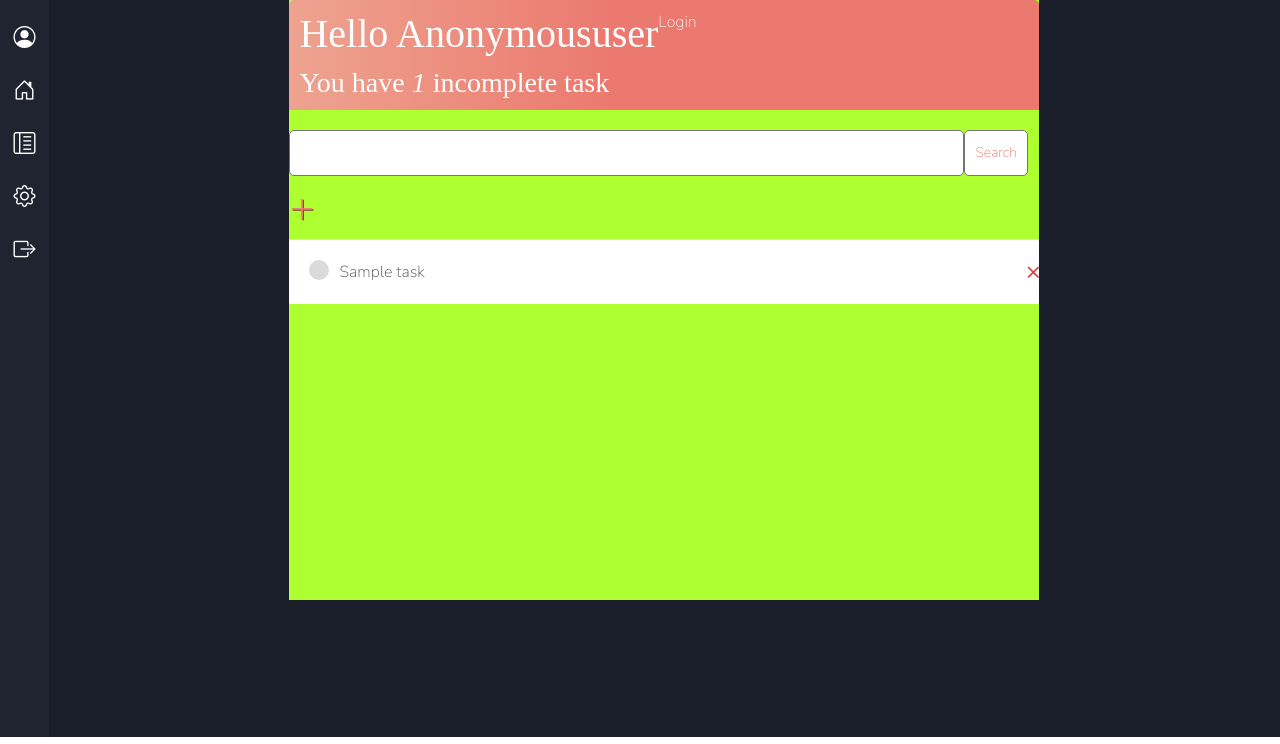
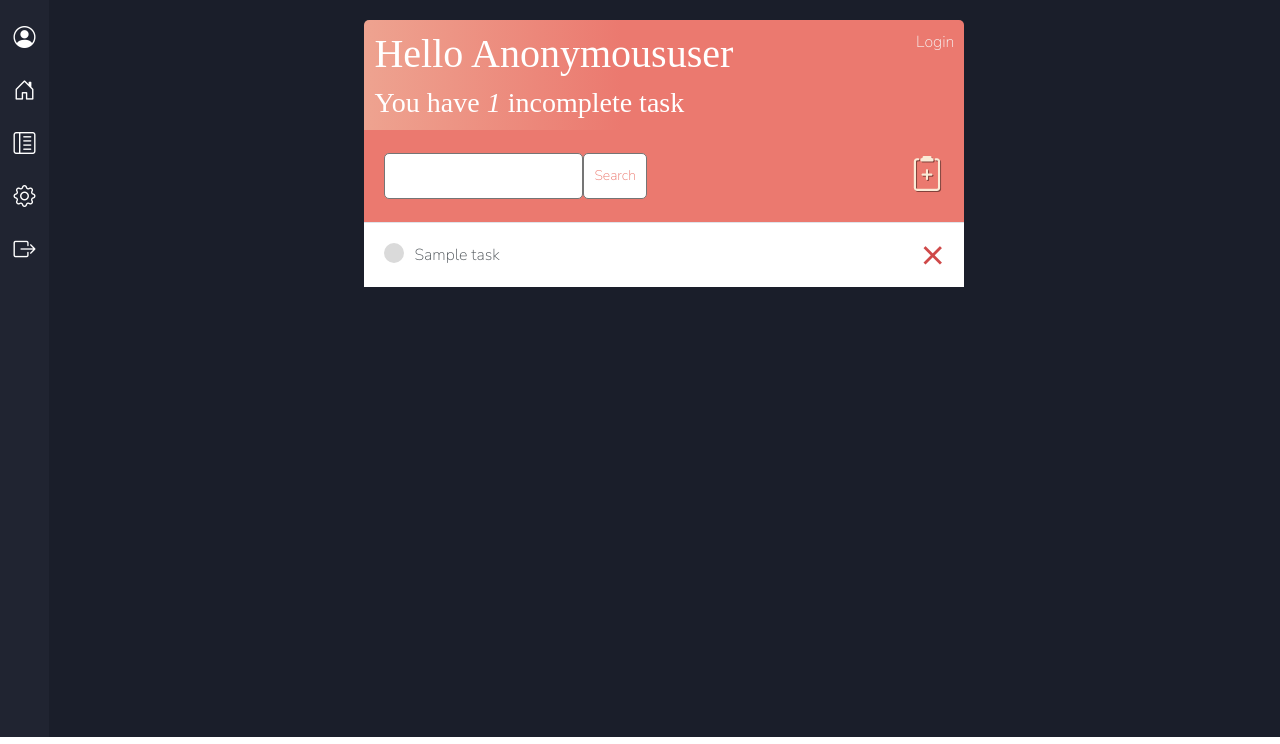
Before and after one commit to jlguz/JohnDash23, a Django app: template todo/templates/todo/task_list.html in a window 1280 px wide. Shown: the part 56-800 px from the top of the page. Run offline with Django 3.2, Linux system fonts and the light colour scheme; the template is opened without the code that fills it: most values are stand-ins (such as "Sample title", 1, 10 or a date in 2020).

Commit message:
terminado 90% todo

```diff
--- a/home/templates/home/index.html
+++ b/home/templates/home/index.html
@@ -47,7 +47,6 @@
             </div>
 
         </div>
-
     {% else %}
         <a class="icon1" href="{% url 'login' %}"><i class="bi bi-box-arrow-right icon"></i>
     {% endif %}
--- a/static/css/css/styles.css
+++ b/static/css/css/styles.css
@@ -53,6 +53,7 @@
     flex-direction: row;
     justify-content: space-evenly;
     /*align-content: space-around;*/
+    align-items: flex-start;
     width: 1480px;
     padding: 20px;
 
--- a/static/css/css/todo.css
+++ b/static/css/css/todo.css
@@ -1,11 +1,24 @@
-.contant{
+.app-wrapper {
     font-family: 'Nunito Sans', sans-serif;
-    width: 750px;
+    margin-top: 20px;
+    width: 600px;
     height: 600px;
+}
 
+.taskform-wrapper {
+    font-family: 'Nunito Sans', sans-serif;
+    margin-top: 20px;
+    width: 600px;
+    height: 600px;
+    background-color: white;
+}
 
-    background-color: greenyellow;
-
+.delete-wrapper {
+    font-family: 'Nunito Sans', sans-serif;
+    margin-top: 20px;
+    width: 600px;
+    height: 200px;
+    background-color: white;
 }
 
 h1,
@@ -24,6 +37,7 @@ p {
 
 .header-bar {
     display: flex;
+    justify-content: space-between;
     color: #ffffff;
     padding: 10px;
     border-radius: 5px 5px 0 0;
@@ -36,12 +50,14 @@ p {
 }
 
 .task-wrapper {
+
     display: flex;
     align-items: center;
     justify-content: space-between;
     background-color: #fff;
     border-top: 1px solid #dfe4ea;
-    overflow: hidden;
+    overflow: scroll;
+
 }
 
 .task-title {
@@ -73,24 +89,28 @@ p {
     text-decoration: none;
     font-weight: 900;
     color: #cf4949;
-    font-size: 22px;
+    font-size: 35px;
     line-height: 0;
-    padding: 20px 0px;
+    padding: 20px 22px;
 }
 
-#add-link {
-    color: #EB796F;
+.add-link {
+    color: antiquewhite;
     text-decoration: none;
-    font-size: 42px;
+    font-size: 35px;
     text-shadow: 1px 1px #81413b;
 }
 
-#search-add-wrapper {
+.search-add-wrapper {
     display: flex;
     justify-content: space-between;
     align-items: center;
     padding: 20px;
-    background-color: blueviolet;
+    background-color: #EB796F;
+}
+
+.task-items-wrapper{
+    height: 410px;
 }
 
 input[type=text],
--- a/todo/templates/todo/task_list.html
+++ b/todo/templates/todo/task_list.html
@@ -2,9 +2,9 @@
 
 {% block content %}
 
-    <div class="contant overflow-auto">
+<div class="app-wrapper">
 
-            <div class="header-bar sticky-top">
+    <div class="header-bar">
             <div>
                 <h1>Hello {{request.user|title}}</h1>
                 <h3 style="margin:0">You have <i>{{count}}</i> incomplete task{{ count|pluralize:"s"}}</h3>
@@ -19,16 +19,16 @@
     </div>
 
     <div class="search-add-wrapper">
-                    <form action="" method="GET" style="margin-top: 20px; display: flex;">
+
+        <form action="" method="GET" style="display: flex;">
             <input type="text" value="{{search_input}}" name="search-area">
             <input class="button" type="submit" value="Search">
         </form>
-                    <a id="add-link" href="{% url 'create_task' %}">&#x2b;</a>
+        <a class="add-link" href="{% url 'create_task' %}"><i class="bi bi-clipboard2-plus"></i></a>
+
     </div>
 
-
-
-            <div class="task-items-wrapper">
+    <div class="task-items-wrapper overflow-auto">
         {% for task in tasks %}
         <div class="task-wrapper">
             {% if task.complete %}
@@ -47,7 +47,7 @@
         </div>
         <div>
             {% empty %}
-                    <h3>no Items in list</h3>
+            <h3 style="color: antiquewhite;">No Items found </h3>
         </div>
         {% endfor %}
     </div>
```
Also changed, not shown: todo/templates/todo/task_confirm_delete.html (+18 -6 lines), todo/templates/todo/task_form.html (+12 -6 lines), db.sqlite3. Lines whose indentation alone changed are shown as unchanged.
